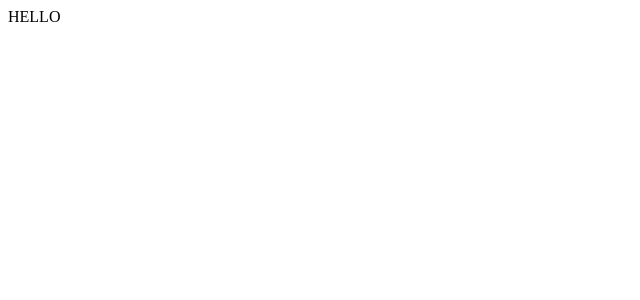
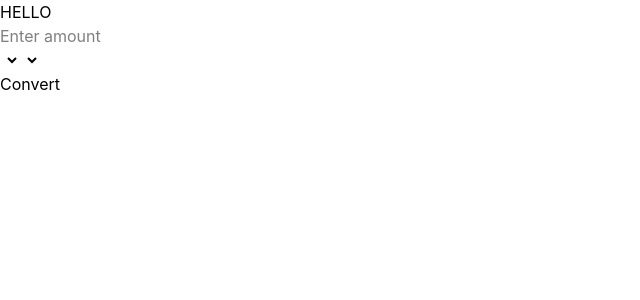
Before and after one commit to Sumituuu777/currency-converter-Full-Stack, a React (Vite) app in the folder Frontend/: page / in a window 1280 px wide. Shown: the top 300 px of the page, without its empty margins (0-640 px from the left). Built offline with nearby package versions, Linux system fonts and the light colour scheme.

Commit message:
started implementing some code for frontend

```diff
--- a/Frontend/index.html
+++ b/Frontend/index.html
@@ -4,6 +4,7 @@
     <meta charset="UTF-8" />
     <meta name="viewport" content="width=device-width, initial-scale=1.0" />
     <title>currency converter</title>
+    <link href="/src/style.css" rel="stylesheet">
   </head>
   <body>
     <div id="root"></div>
--- a/Frontend/package.json
+++ b/Frontend/package.json
@@ -10,8 +10,10 @@
     "preview": "vite preview"
   },
   "dependencies": {
+    "@tailwindcss/vite": "^4.3.0",
     "react": "^19.2.6",
-    "react-dom": "^19.2.6"
+    "react-dom": "^19.2.6",
+    "tailwindcss": "^4.3.0"
   },
   "devDependencies": {
     "@eslint/js": "^10.0.1",
--- a/Frontend/src/App.jsx
+++ b/Frontend/src/App.jsx
@@ -1,6 +1,9 @@
+import Converter from "./componenets/converter"
+
 function App() {
   return (
     <> HELLO
+    <Converter/>
     </>
   )
 }
--- /dev/null
+++ b/Frontend/src/componenets/converter.jsx
@@ -0,0 +1,35 @@
+import { useRef } from "react"
+import CureencySelector from "./cureencySelector";
+
+function Converter() {
+
+   const textInput=useRef();
+
+    const handler=()=>{
+
+    }
+  return (
+    <>
+    <div>
+    <div>
+        <input
+        type="text"
+        className=""
+        ref={textInput}
+        placeholder="Enter amount"
+        />
+    </div>
+    <CureencySelector/>
+    <div>
+        <button
+        className=""
+        onClick={handler}>
+         Convert
+        </button>
+    </div>
+    </div>
+    </>
+  )
+}
+
+export default Converter
--- /dev/null
+++ b/Frontend/src/componenets/cureencySelector.jsx
@@ -0,0 +1,29 @@
+import currencies from "../../util/currencies"
+function CureencySelector() {
+    return (
+        <>
+            <select name="sourceCurrency" id="sourceCurrency">
+                {
+                    Object.keys(currencies).map(currency => {
+                        <option key={currency}
+                            value={currency}>
+                            {currencies[currency].flag}{currency}-{currencies[currency].name}
+                        </option>
+                    })
+                }
+            </select>
+            <select name="sourceCurrency" id="sourceCurrency">
+                {
+                    Object.keys(currencies).map(currency => {
+                        <option key={currency}
+                            value={currency}>
+                            {currencies[currency].flag}{currency}-{currencies[currency].name}
+                        </option>
+                    })
+                }
+            </select>
+        </>
+    )
+}
+
+export default CureencySelector
--- a/Frontend/src/main.jsx
+++ b/Frontend/src/main.jsx
@@ -1,9 +1,6 @@
-import { StrictMode } from 'react'
 import { createRoot } from 'react-dom/client'
 import App from './App.jsx'
 
 createRoot(document.getElementById('root')).render(
-  <StrictMode>
     <App />
-  </StrictMode>,
 )
--- /dev/null
+++ b/Frontend/src/style.css
@@ -0,0 +1 @@
+@import "tailwindcss";
--- /dev/null
+++ b/Frontend/util/currencies.js
@@ -0,0 +1,13 @@
+const currencies={
+    USD: {
+        name:"United states Dollar",
+        flag:"🏴"
+    },
+    EUR: {
+        name:"Euro",
+        flag:"🏴"
+    }
+
+};
+
+export default currencies;
--- /dev/null
+++ b/Frontend/vite.config.ts
@@ -0,0 +1,7 @@
+import { defineConfig } from 'vite'
+import tailwindcss from '@tailwindcss/vite'
+export default defineConfig({
+  plugins: [
+    tailwindcss(),
+  ],
+})
```
Also changed, not shown: 1 other file (tests, documents, lock files or other folders).
